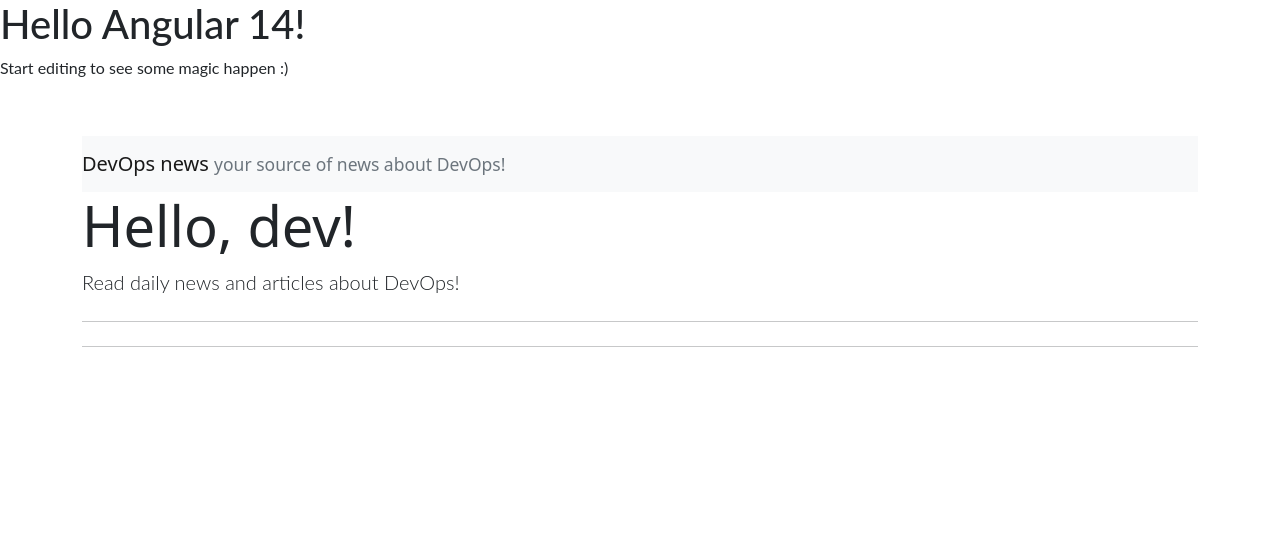
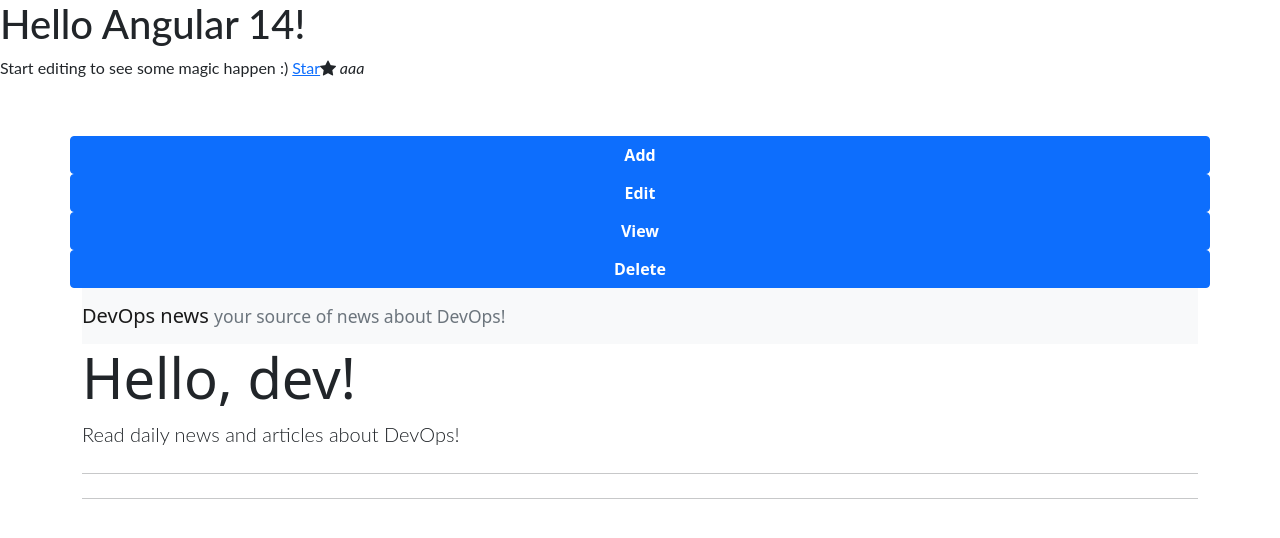
Before and after one commit to gmush/angular-ivy-xunrj4, an Angular app: page / in a window 1280 px wide. Shown: the top 538 px of the page. Built offline with nearby package versions, Linux system fonts and the light colour scheme.

Commit message:
3 files modified, 2 added, 1 deleted, students component

```diff
--- a/package.json
+++ b/package.json
@@ -16,6 +16,7 @@
     "@ng-bootstrap/ng-bootstrap": "10.0.0",
     "@popperjs/core": "^2.9.3",
     "bootstrap": "^5.1.0",
+    "bootstrap-icons": "^1.5.0",
     "rxjs": "7.3.0",
     "tslib": "2.3.1",
     "typescript": "4.3.5",
--- a/src/app/app.component.html
+++ b/src/app/app.component.html
@@ -1,6 +1,8 @@
 <hello name="{{ name }}"></hello>
 <p>
   Start editing to see some magic happen :)
+  <a href="#"><span class="glyphicon glyphicon-star"></span> Star</a>
+  <i class="bi bi-star-fill"> aaa</i>
 </p>
 <button
   class="navbar-toggler"
@@ -14,9 +16,26 @@
   <span class="navbar-toggler-icon"></span>
 </button>
 <div class="container">
+  <div class="row">
+    <a href="#" class="btn btn-primary a-btn-slide-text">
+      <span class="glyphicon glyphicon-plus" aria-hidden="true"></span>
+      <span><strong>Add</strong></span>
+    </a>
+    <a href="#" class="btn btn-primary a-btn-slide-text">
+      <span class="glyphicon glyphicon-edit" aria-hidden="true"></span>
+      <span><strong>Edit</strong></span>
+    </a>
+    <a href="#" class="btn btn-primary a-btn-slide-text">
+      <span class="glyphicon glyphicon-eye-open" aria-hidden="true"></span>
+      <span><strong>View</strong></span>
+    </a>
+    <a href="#" class="btn btn-primary a-btn-slide-text">
+      <span class="glyphicon glyphicon-remove" aria-hidden="true"></span>
+      <span><strong>Delete</strong></span>
+    </a>
+  </div>
   <nav class="navbar navbar-expand-lg navbar-light bg-light">
-    <a class="navbar-brand" href="#"
-      >DevOps news
+    <a class="navbar-brand" href="#">DevOps news
       <small class="text-muted">
         your source of news about DevOps!
       </small>
--- a/src/styles.css
+++ b/src/styles.css
@@ -1,2 +1,3 @@
 /* Add application styles & imports to this file! */
 @import '~bootstrap/dist/css/bootstrap.min.css';
+@import '~bootstrap-icons/font/bootstrap-icons.css';
```
Also changed, not shown: src/app/students/students.component.ts (added, +39 -0 lines), src/app/services/student.service.ts (added).
